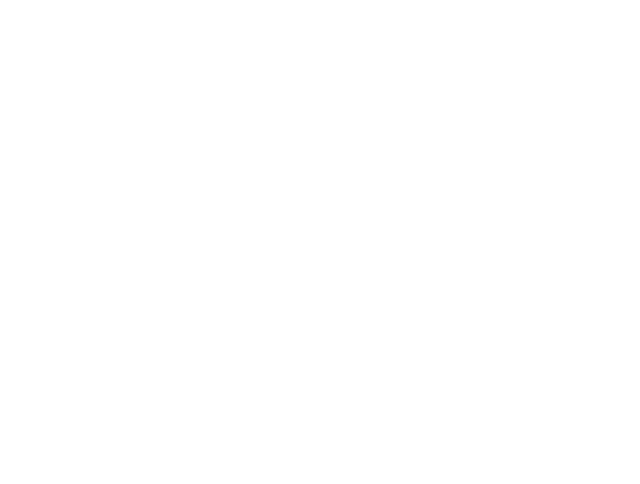
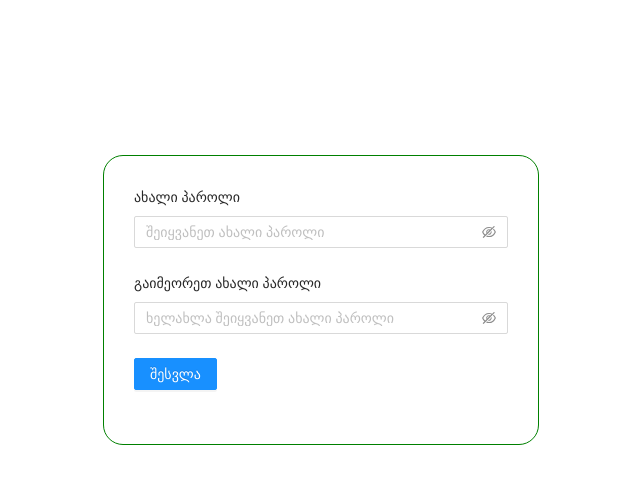
Before and after one commit to BekaDvali132/CRM-app, a React (Create React App) app in the folder frontend/: page /recover-password/1 in a window 1280 px wide. Before the commit this address had no page. Shown: the top 484 px of the page, without its empty margins (319-959 px from the left). Built offline with nearby package versions, Linux system fonts and the light colour scheme.

Commit message:
user password recover

```diff
--- a/frontend/src/App.js
+++ b/frontend/src/App.js
@@ -14,6 +14,7 @@
 import axios from "axios";
 import PageScroll from "./components/pageScroll/PageScroll";
 import Profile from "./components/profile/Profile";
+import RecoverPassword from "./components/auth/RecoverPassword";
 
 function App() {
   const [user, setUser] = useState()
@@ -28,6 +29,7 @@
       <PageScroll/>
         <div className="App">
           <Routes>
+            <Route path="/recover-password/:id" element={<RecoverPassword setUser={setUser}/>} />
             <Route path="/login" element={<Login setUser={setUser}/>} />
             <Route path="/" element={<UserRoute setUser={setUser}/>}>
             <Route path="/" element={<Clinics />}/>
--- a/frontend/src/components/auth/Login.jsx
+++ b/frontend/src/components/auth/Login.jsx
@@ -30,36 +30,18 @@
 
   const restorePassword = (values) => {
 
-    if (codeStep) {
-
-      values.email = email;
-
-      axios.post('/api/users/submit-code', values).then((res) => {
-
-        if (res.data.status==='success') {
-          setCodeStep(false)
-          setShow(false)
-          message.success(`თქვენი ახალი პაროლი გამოზავნილია ${values.email}`)
-        } else {
-          setErrors(res.data.errors)
-        }
-
-      })
-
-    } else {
-
     axios.post('/api/users/send-code', values).then((res) => {
 
       if (res.data.status==='success') {
-        setCodeStep(true)
-        setEmail(values.email)
+        setShow(false)
+        message.success(`პაროლის აღდგენა გამოიგზავნა ${values.email}-ზე`)
+        setErrors(null)
+        form.resetFields()
       } else {
         setErrors(res.data.errors)
       }
 
     })
-
-  }
 
   };
 
@@ -97,19 +79,19 @@
       >
         <Form layout={"vertical"} form={form} onFinish={restorePassword} preserve>
           <Form.Item
-            label={codeStep ? 'სავერიფიკაციო კოდი' : "ელ.ფოსტა"}
-            name={codeStep ? 'code' :"email"}
-            validateStatus={errors?.[codeStep ? 'code' : 'email'] ? `error` : ""}
+            label={"ელ.ფოსტა"}
+            name={"email"}
+            validateStatus={errors?.['email'] ? `error` : ""}
             rules={[
               {
                 required: false,
               },
             ]}
-            help={errors?.[codeStep ? 'code' : 'email']}
+            help={errors?.['email']}
           >
             <Input
-              placeholder={`შეიყვანეთ ${codeStep ? 'ელ.ფოსტაზე მოსული სავერიფიკაციო კოდი' : 'თქვენი ელ.ფოსტა'}`}
-              id={errors?.[codeStep?'code':'email'] ? `error` : ""}
+              placeholder={`შეიყვანეთ თქვენი ელ.ფოსტა`}
+              id={errors?.['email'] && `error`}
             />
           </Form.Item>
         </Form>
--- /dev/null
+++ b/frontend/src/components/auth/RecoverPassword.jsx
@@ -0,0 +1,103 @@
+import { Button, Form, Input, message, Modal } from "antd";
+import axios from "axios";
+import "./Login.css";
+import { useNavigate, useParams } from "react-router-dom";
+import { useState } from "react";
+import { useEffect } from "react";
+import { useContext } from "react";
+import { UserContext } from "../hooks/contexts/UserContext";
+
+const RecoverPassword = ({setUser}) => {
+    const [errors, setErrors] = useState();
+  const navigate = useNavigate();
+  const user = useContext(UserContext);
+const {id} = useParams()
+
+  const onFinish = (values) => {
+    values.code = id;
+
+      axios.post('/api/users/submit-code', values).then(async (res) => {
+
+        if (res.data.status==='success') {
+          message.success('თქვენ წარმატებით აღადგინეთ პაროლი')
+            navigate("/login");
+        } else {
+            setErrors(res.data?.errors);
+        }
+
+      })
+  };
+
+  const getMe = () => {
+    axios
+      .get("api/users/me", {
+        headers: {
+          Authorization:
+            "Bearer " + JSON.parse(localStorage.getItem("token")),
+        },
+      })
+      .then((res) => {
+        if (res?.data?.status === "success") {
+          localStorage.setItem("token", JSON.stringify(res?.data?.data?.token));
+          navigate("/");
+        }
+      });
+  };
+
+  useEffect(() => {
+    if (localStorage.getItem("token")) {
+      getMe();
+    }
+  }, []);
+
+
+  return (
+    <div className="login">
+      <Form
+        layout={"vertical"}
+        onFinish={onFinish}
+        className={`login-form ${errors && "error"}`}
+      >
+        <Form.Item
+          label="ახალი პაროლი"
+          name="password"
+          validateStatus={errors?.password ? `error` : ""}
+          rules={[
+            {
+              required: false,
+            },
+          ]}
+          help={errors?.password}
+        >
+          <Input.Password
+            placeholder="შეიყვანეთ ახალი პაროლი"
+            id={errors?.password ? `error` : ""}
+          />
+        </Form.Item>
+        <Form.Item
+          label="გაიმეორეთ ახალი პაროლი"
+          name="repeat_password"
+          rules={[
+            {
+              required: false,
+            },
+          ]}
+          validateStatus={errors?.repeat_password ? `error` : ""}
+          help={errors?.repeat_password}
+        >
+          <Input.Password
+            placeholder="ხელახლა შეიყვანეთ ახალი პაროლი"
+            id={errors?.repeat_password ? `error` : ""}
+          />
+        </Form.Item>
+        <Form.Item>
+          <Button type="primary" htmlType="submit">
+            შესვლა
+          </Button>
+        </Form.Item>
+      </Form>
+    </div>
+  );
+};
+
+export default RecoverPassword;
```
Also changed, not shown: 2 other files (tests, documents, lock files or other folders).
